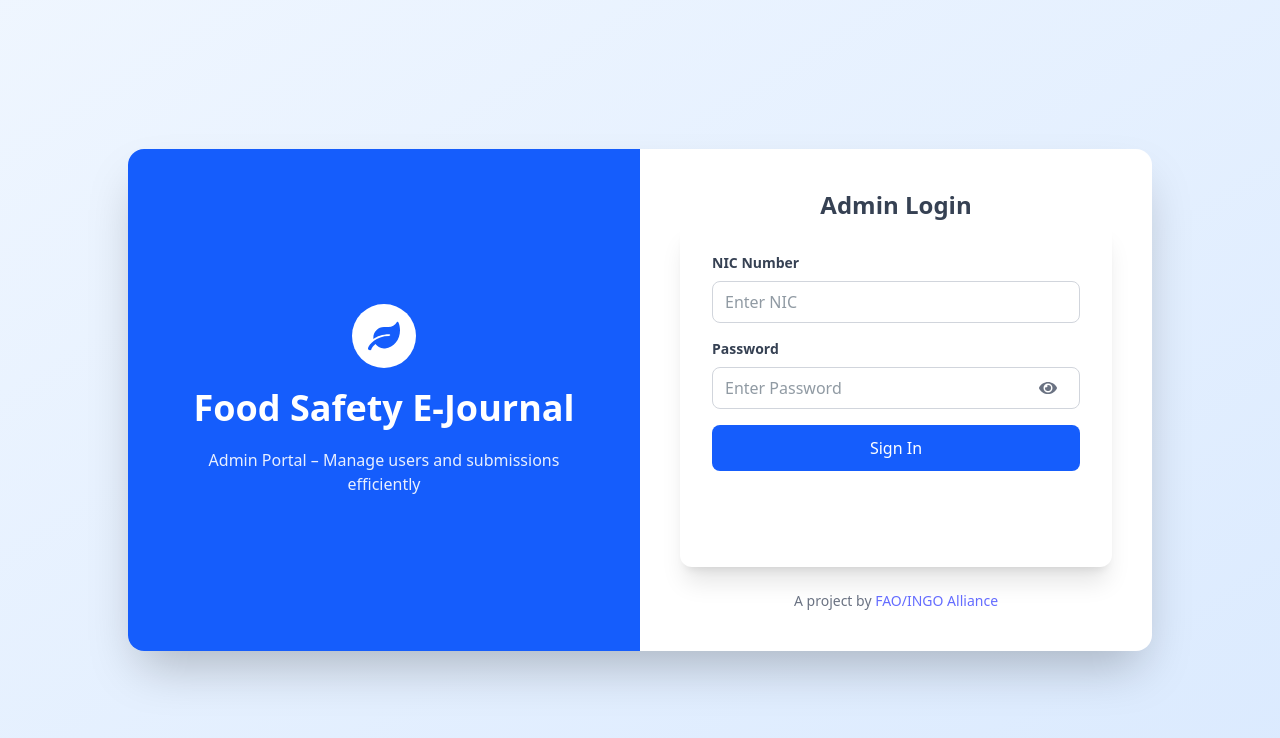
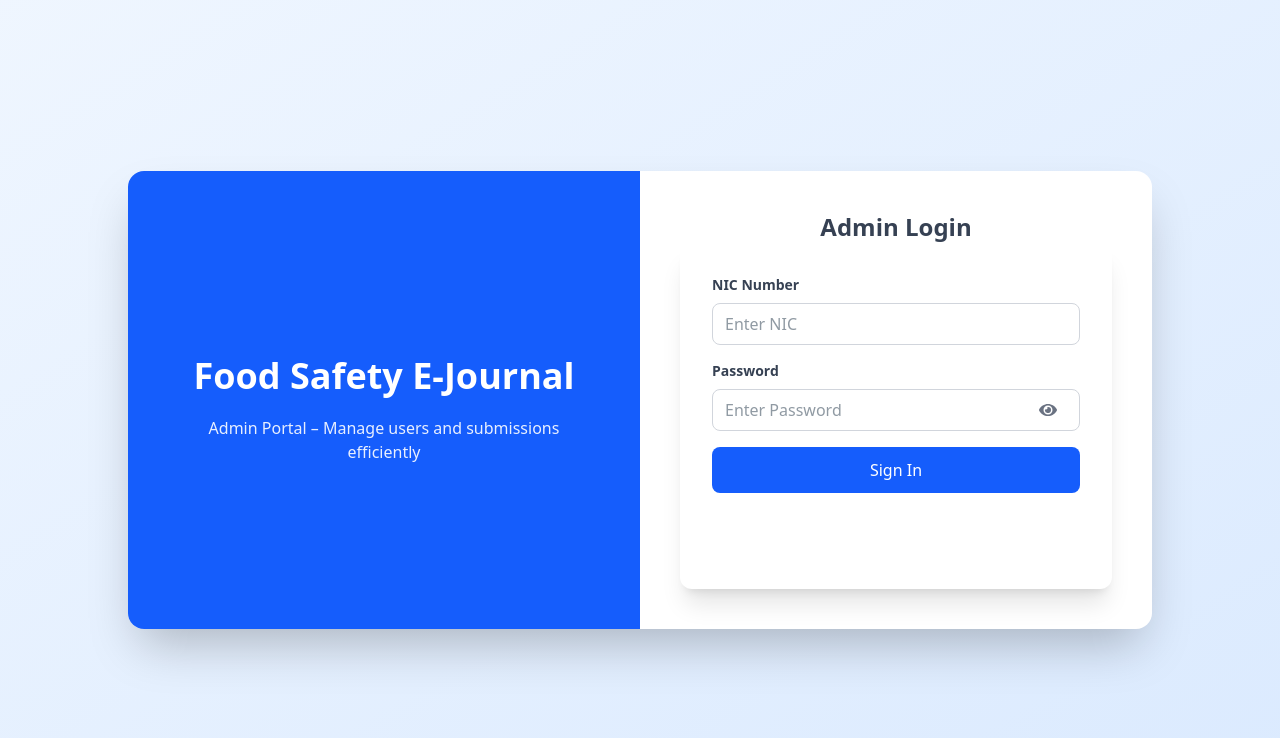
Before and after one commit to ejournal-platform/e-journal-admin, a React (Vite) app: page /login in a window 1280 px wide. Shown: the top 738 px of the page. Built offline with nearby package versions, Linux system fonts and the light colour scheme.

Commit message:
Changed SignIn screen view

```diff
--- a/src/pages/auth/AdminLogin.tsx
+++ b/src/pages/auth/AdminLogin.tsx
@@ -7,8 +7,8 @@ const AdminLogin = () => {
 
   const DUMMY_ADMINS = [
     { nic: "1", password: "2" },
-    { nic: "982345678V", password: "secure456" },
-    { nic: "972987654V", password: "foodsafe789" },
+    { nic: "798164171V", password: "Judy" },
+    { nic: "199573801049", password: "Chamodi" },
     { nic: "200012345678", password: "journal001" },
   ];
 
@@ -53,9 +53,9 @@ const AdminLogin = () => {
       <div className="flex flex-col md:flex-row w-full max-w-5xl bg-white shadow-2xl rounded-2xl overflow-hidden font-sans">
         {/* Left Side (Brand Section) */}
         <div className="hidden md:flex flex-col items-center justify-center bg-blue-600 text-white p-8 md:w-1/2">
-          <div className="w-16 h-16 flex items-center justify-center rounded-full bg-white text-blue-600">
+          {/* <div className="w-16 h-16 flex items-center justify-center rounded-full bg-white text-blue-600">
             <FaLeaf className="w-8 h-8" />
-          </div>
+          </div> */}
           <h2 className="text-3xl md:text-4xl font-bold mt-5 text-center">
             Food Safety E-Journal
           </h2>
@@ -143,7 +143,7 @@ const AdminLogin = () => {
           </form>
 
           {/* Footer */}
-          <p className="mt-6 text-xs sm:text-sm text-gray-500 text-center">
+          {/* <p className="mt-6 text-xs sm:text-sm text-gray-500 text-center">
             A project by{" "}
             <a
               href="#"
@@ -151,7 +151,7 @@ const AdminLogin = () => {
             >
               FAO/INGO Alliance
             </a>
-          </p>
+          </p> */}
         </div>
       </div>
     </div>
```
